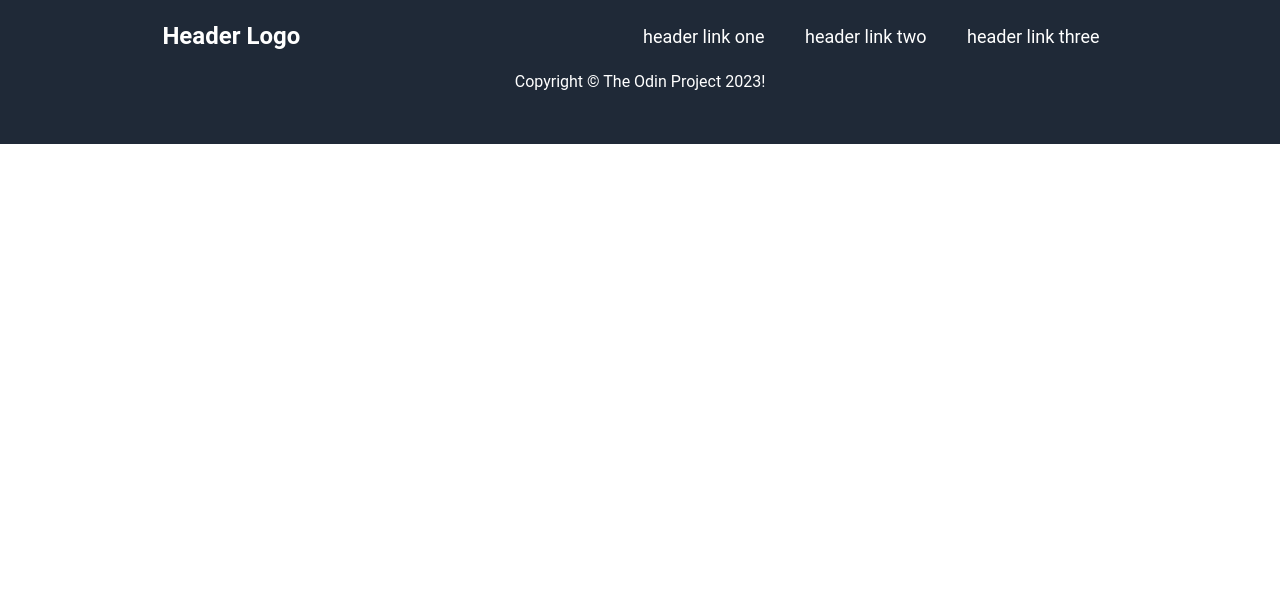
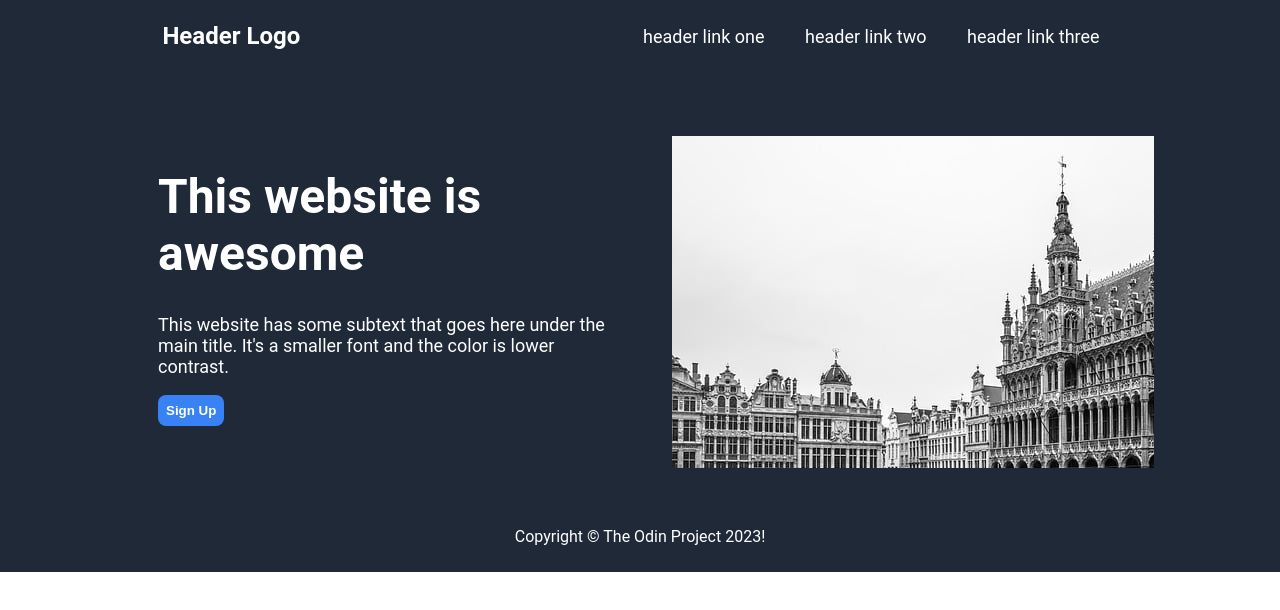
Before and after one commit to mocthball/Landing-Page, a plain HTML site: page index.html in a window 1280 px wide. Drawn offline with Linux system fonts and the light colour scheme.

Commit message:
continued development on hero container

```diff
--- a/index.html
+++ b/index.html
@@ -19,6 +19,18 @@
                 <a href="#">header link three</a>
             </div>
         </div>
+        <div class="hero-content">
+            <div class="left">
+                <h1>This website is awesome</h1>
+                <p>This website has some subtext that goes here under the main title.
+                It's a smaller font and the color is lower contrast.
+                </p>
+                <button>Sign Up</button>
+            </div>
+            <div class="right">
+                <img src="./img/great-place-7826487_640.jpg">Credits: Leonhard Niederwimmer<img>
+            </div>
+        </div>
     </div>
     <div class="footer">
         Copyright © The Odin Project 2023!
--- a/style.css
+++ b/style.css
@@ -35,5 +35,48 @@ body{
     height: 72px;
     background-color: #1F2937;
     color: white;
-    text-align: center;
+    display: flex;
+    justify-content: center;
+    align-items: center;
 }
+
+.hero{
+    display: flex;
+    flex-direction: column;
+    flex-wrap: wrap;
+    background-color: #1F2937;
+    color: white;
+}
+
+.hero-content {
+    display: flex;
+    justify-content: center;
+    padding: 32px;
+}
+
+.hero-content > .left > h1 {
+    font-size: 48px;
+    font-weight:bolder;
+}
+
+.hero-content > .left {
+    width: 450px;
+    font-size: 18px;
+    padding: 32px;
+}
+
+.hero-content > .right {
+    width: 450px;
+    height: 300px;
+    padding: 32px;
+    overflow: hidden;
+}
+
+button {
+    background-color: #3882F6;
+    border-radius: 8px;
+    padding: 8px;
+    color: white;
+    font-weight: bold;
+    border: none;
+}
```
Also changed, not shown: capuchin-8183528_640.jpg (deleted), img/great-place-7826487_640.jpg (added), 1 other file.
